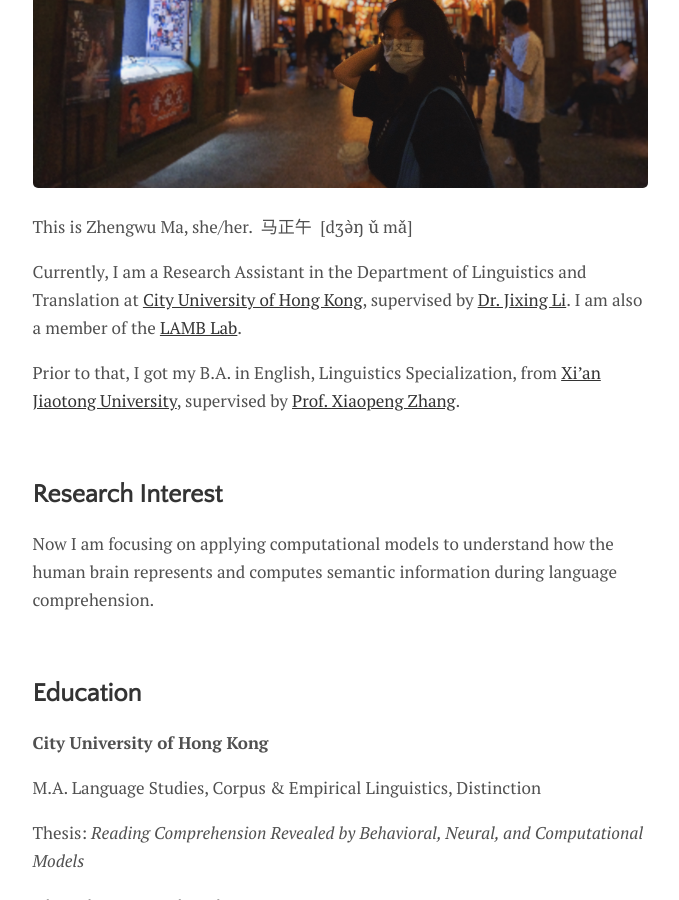
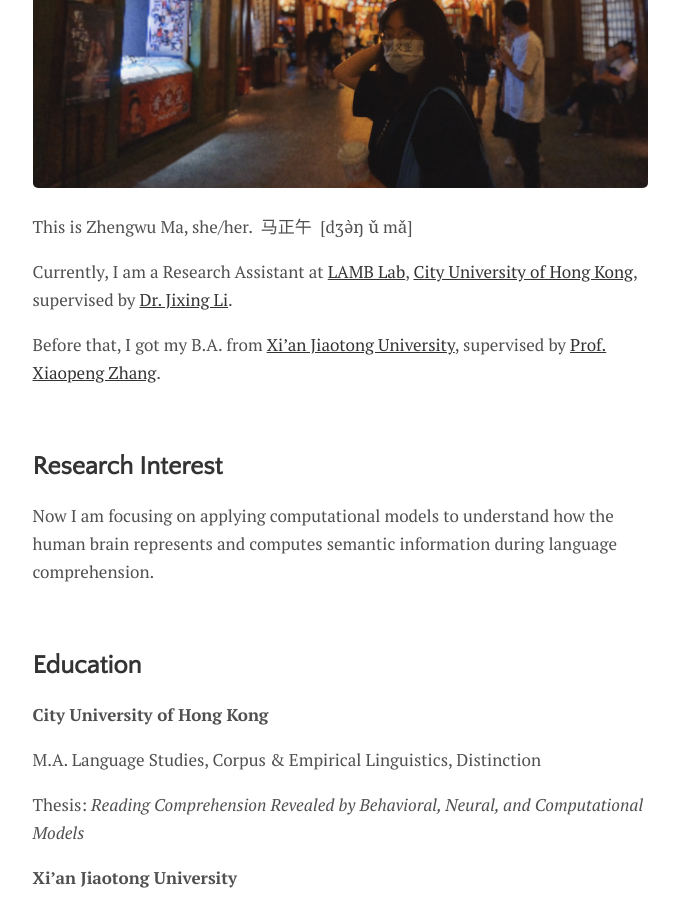
Before and after one commit to zhengwuma/zhengwuma.github.io, a Jekyll site: the page built from menu/about.md, in a window 1280 px wide and 900 px high, scrolled down 438 px. Shown: the whole window, without its empty margins (300-979 px from the left). Built offline with Jekyll 4.4.1, drawn with Linux system fonts in a browser that asks for light colours.

Commit message:
Update about.md

```diff
--- a/menu/about.md
+++ b/menu/about.md
@@ -7,9 +7,9 @@ image: night.jpg
 
 This is Zhengwu Ma, she/her.&ensp;马正午&ensp;[dʒə̀ŋ ǔ mǎ]
 
-Currently, I am a Research Assistant in the Department of Linguistics and Translation at [City University of Hong Kong](https://www.cityu.edu.hk/), supervised by [Dr. Jixing Li](https://jixing-li.github.io/). I am also a member of the [LAMB Lab](https://compneurolinglab.github.io/).
+Currently, I am a Research Assistant at [LAMB Lab](https://compneurolinglab.github.io/), [City University of Hong Kong](https://www.cityu.edu.hk/), supervised by [Dr. Jixing Li](https://jixing-li.github.io/).
 
-Prior to that, I got my B.A. in English, Linguistics Specialization, from [Xi'an Jiaotong University](http://www.xjtu.edu.cn), supervised by [Prof. Xiaopeng Zhang](http://gr.xjtu.edu.cn/en/web/zhangxp).
+Before that, I got my B.A. from [Xi'an Jiaotong University](http://www.xjtu.edu.cn), supervised by [Prof. Xiaopeng Zhang](http://gr.xjtu.edu.cn/en/web/zhangxp).
 
 <br>
 
```
